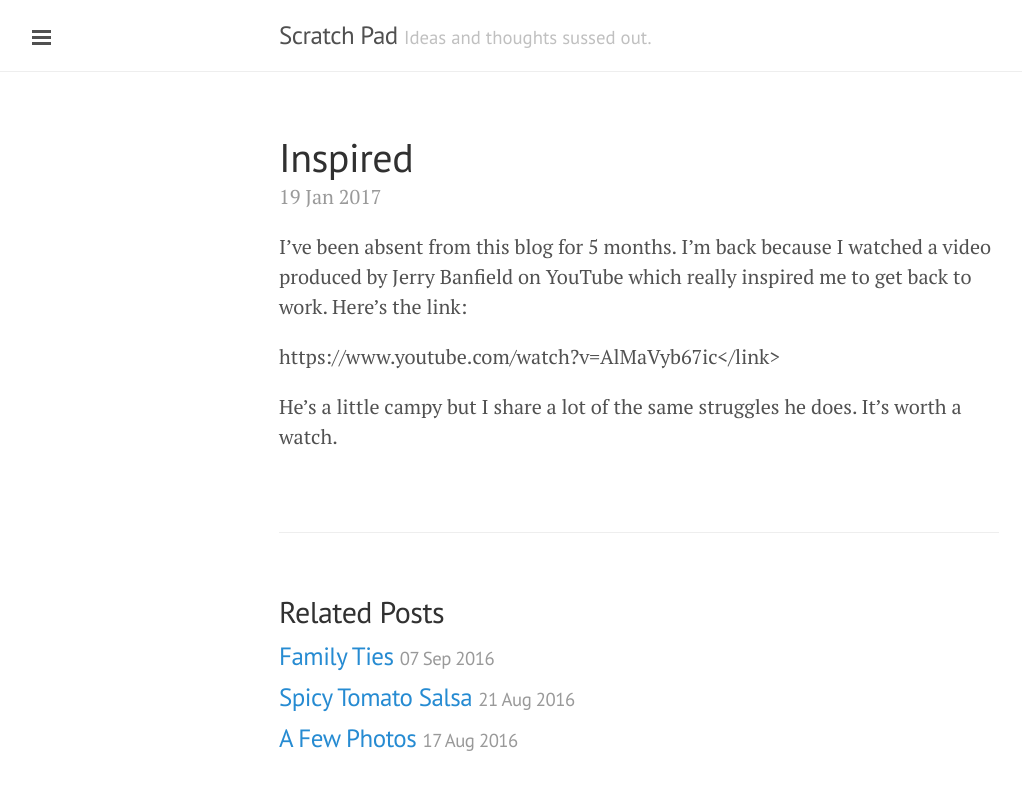
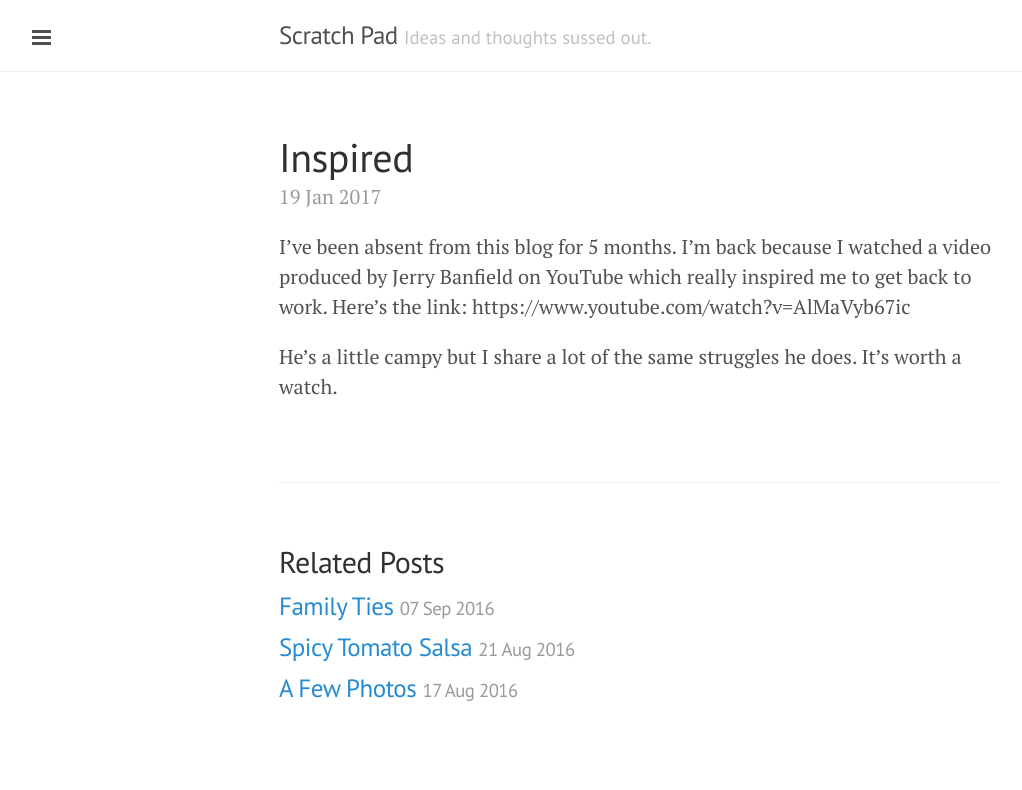
Before and after one commit to rcmid/rcmid.github.io, a Jekyll site: the page built from _posts/2017-01-19-inspired.markdown, in a window 1280 px wide. Shown: the top 790 px of the page, without its empty margins (1-1023 px from the left). Built offline with Jekyll 4.4.1, drawn with Linux system fonts in a browser that asks for light colours; our own code applies the rules of GitHub Pages for plain Markdown files; part of the change alters nothing that is shown.

Commit message:
Update 2017-01-19-inspired.markdown

```diff
--- a/_posts/2017-01-19-inspired.markdown
+++ b/_posts/2017-01-19-inspired.markdown
@@ -1,5 +1,5 @@
 I've been absent from this blog for 5 months.  I'm back because I watched a video produced by Jerry Banfield on YouTube which
 really inspired me to get back to work.  Here's the link:
-<link>https://www.youtube.com/watch?v=AlMaVyb67ic</link>
+https://www.youtube.com/watch?v=AlMaVyb67ic
 
 He's a little campy but I share a lot of the same struggles he does.  It's worth a watch.
```
